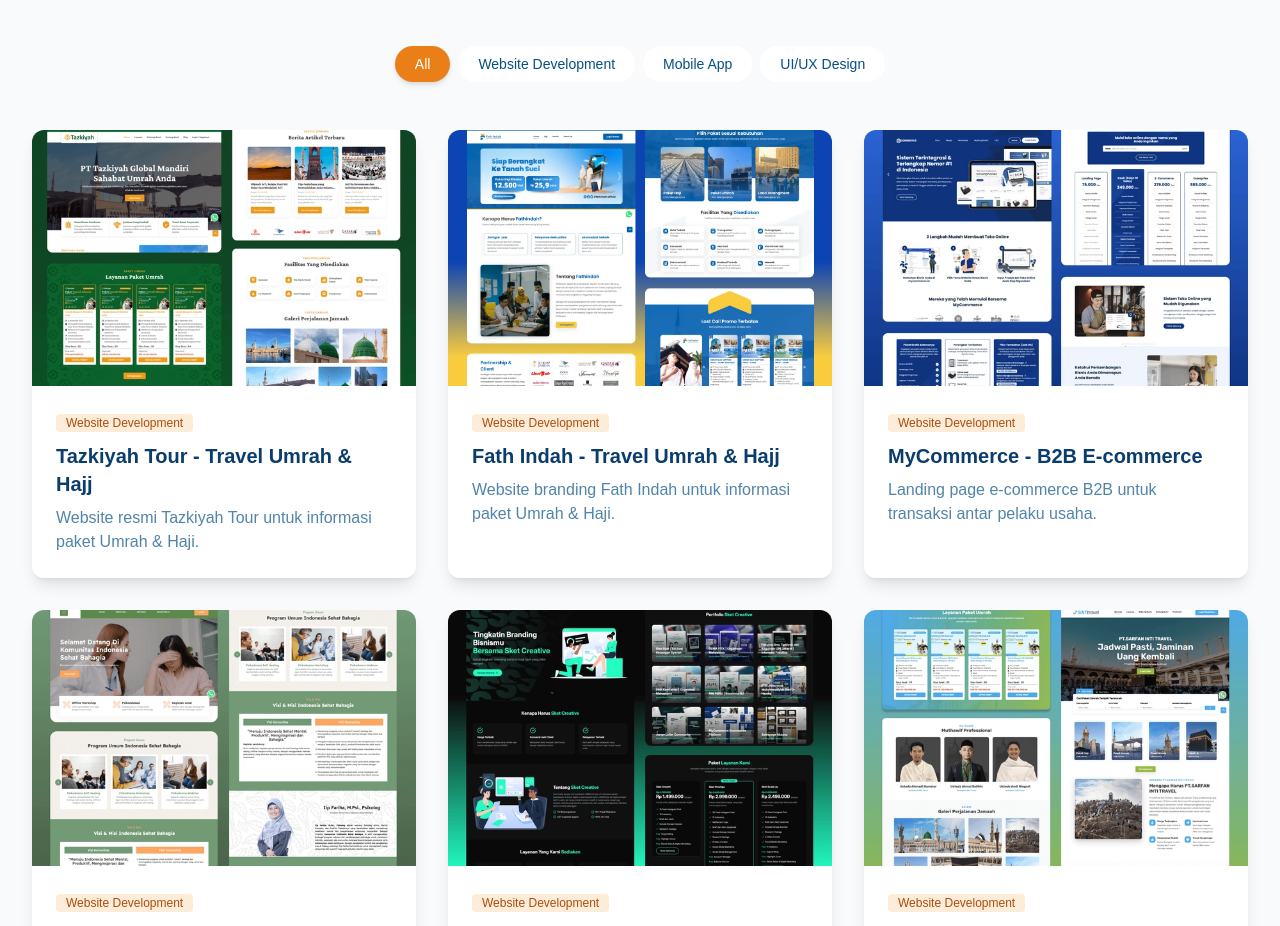
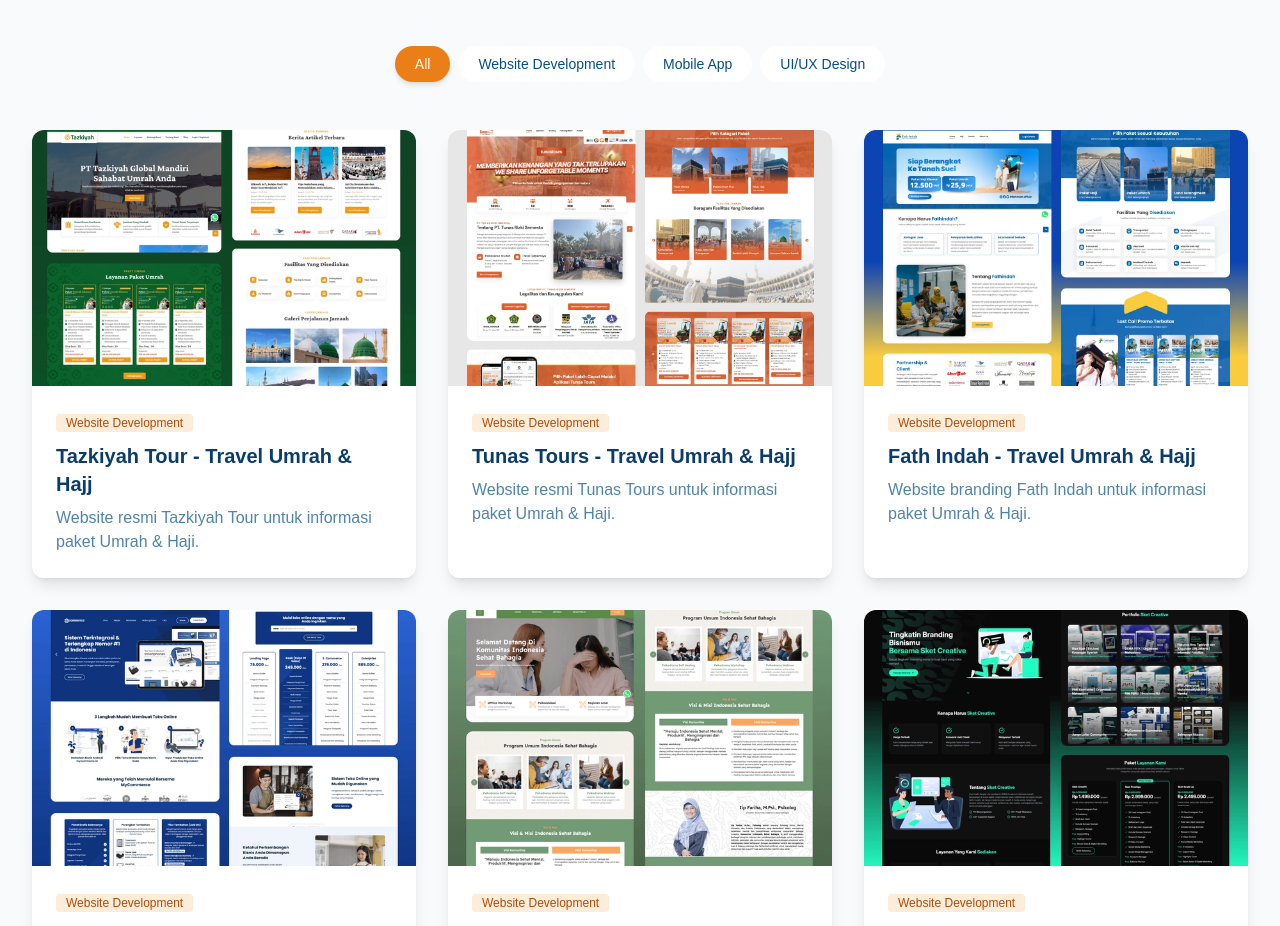
Before and after one commit to pldweb/rinkweb-studio, a React (Vite) app: page / in a window 1280 px wide. Shown: the part 2340-3266 px from the top of the page. Built offline with nearby package versions, Linux system fonts and the light colour scheme; a web font is replaced by a local one.

Commit message:
update tunas tours

```diff
--- a/src/components/PortfolioSection.tsx
+++ b/src/components/PortfolioSection.tsx
@@ -13,6 +13,8 @@
 import projectwt from '../assets/project-wt.webp';
 import projectjf from '../assets/project-jf.webp';
 import projectfi from '../assets/project-fi.webp';
+import projectts from '../assets/project-tts.webp';
+
 
 
 const categories = [
@@ -30,6 +32,14 @@
     image: projecttt,
     description: "Website resmi Tazkiyah Tour untuk informasi paket Umrah & Haji.",
     link: "https://tazkiyahtour.com"
+  },
+  {
+    id: 20,
+    title: "Tunas Tours - Travel Umrah & Hajj",
+    category: "Website Development",
+    image: projectts,
+    description: "Website resmi Tunas Tours untuk informasi paket Umrah & Haji.",
+    link: "https://tunastours.com"
   },
   {
     id: 13,
```
Also changed, not shown: src/assets/project-tts.webp (added).
